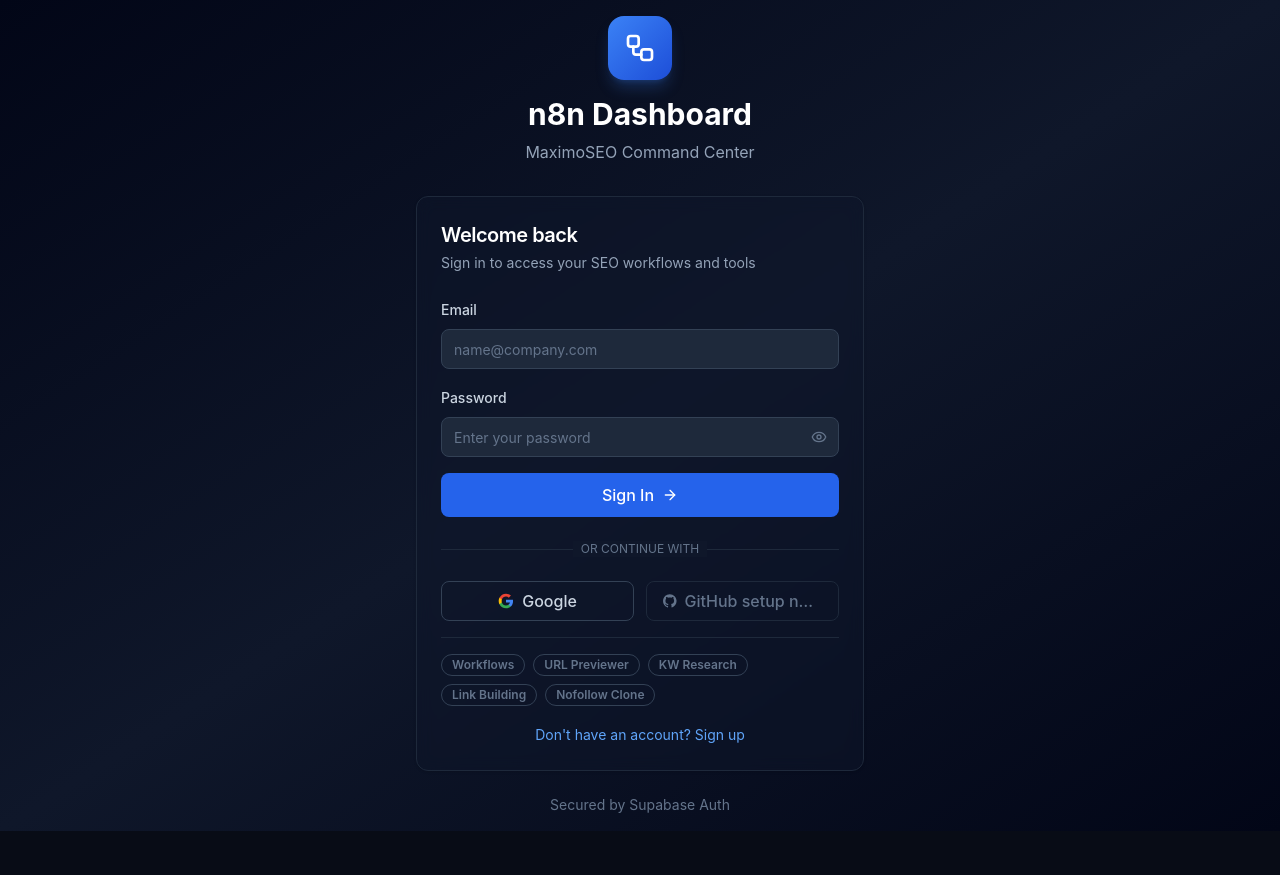
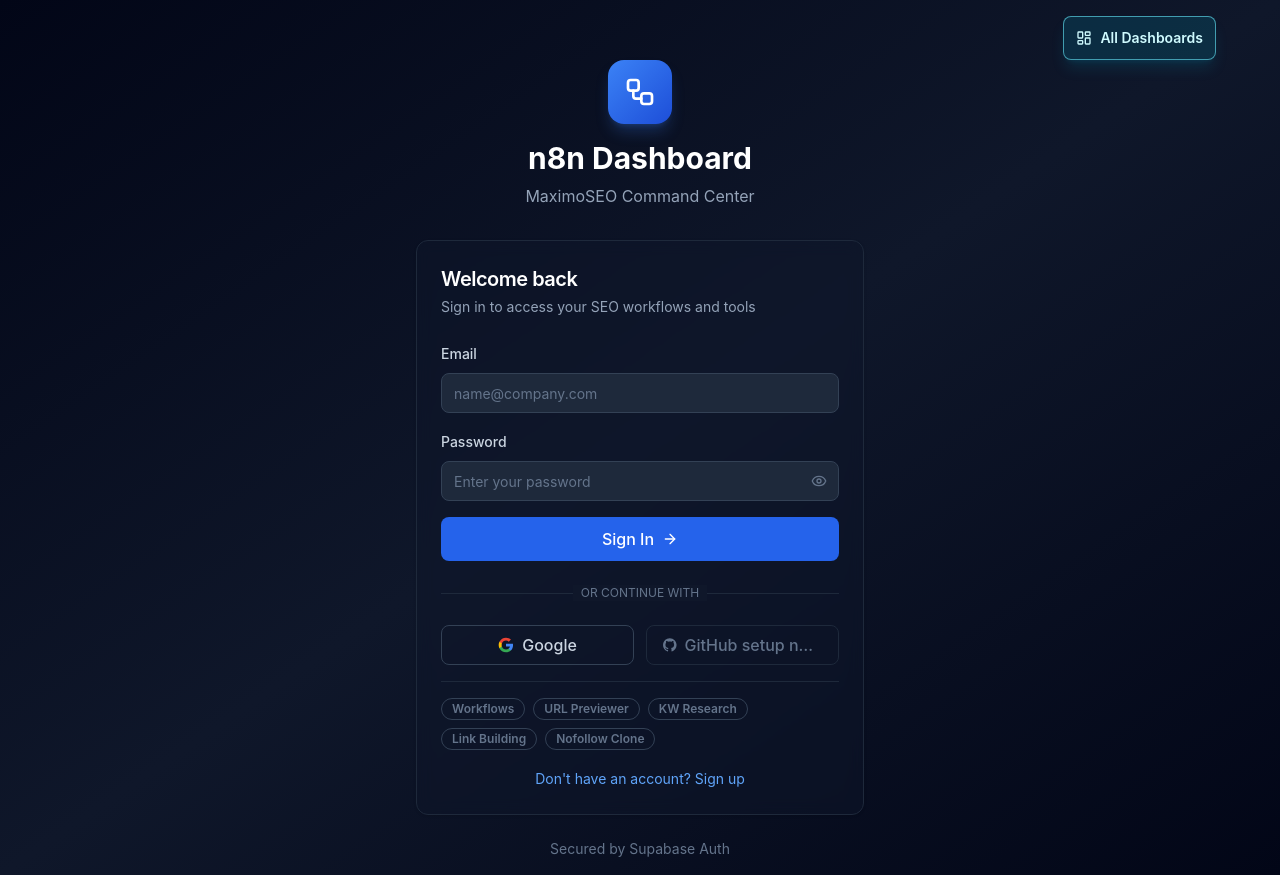
Before and after one commit to maximoseo/n8n-dashboard, a Next.js app: page /login in a window 1280 px wide. Before the commit the page ends 831 px from the top, so only its background shows below. Built offline with nearby package versions, Linux system fonts and the light colour scheme; no server answers.

Commit message:
Harden dashboard navigation and docs secrets

```diff
--- a/render.yaml
+++ b/render.yaml
@@ -10,5 +10,5 @@
       - key: NEXT_PUBLIC_SUPABASE_URL
         value: https://wtpczvyupmavzrxisvcm.supabase.co
       - key: NEXT_PUBLIC_SUPABASE_ANON_KEY
-        value: eyJhbGciOiJIUzI1NiIsInR5cCI6IkpXVCJ9.eyJpc3MiOiJzdXBhYmFzZSIsInJlZiI6Ind0cGN6dnl1cG1hdnpyeGlzdmNtIiwicm9sZSI6ImFub24iLCJpYXQiOjE3Njg3MjEyOTgsImV4cCI6MjA4NDI5NzI5OH0.-_AP23-lVz_v3HPrqp4HfN4_QJZ_0zklfyRb9tSeTk4
+        sync: false
     autoDeploy: true
--- a/src/app/login/page.tsx
+++ b/src/app/login/page.tsx
@@ -8,7 +8,7 @@
 import { Card, CardContent, CardDescription, CardHeader, CardTitle } from '@/components/ui/card'
 import { Badge } from '@/components/ui/badge'
 import { useAuth } from '@/hooks/useAuth'
-import { Workflow, Eye, EyeOff, ArrowRight } from 'lucide-react'
+import { Workflow, Eye, EyeOff, ArrowRight, LayoutDashboard } from 'lucide-react'
 
 const isGithubOAuthEnabled = process.env.NEXT_PUBLIC_ENABLE_GITHUB_OAUTH === 'true'
 
@@ -58,7 +58,21 @@
   }
 
   return (
-    <div className="min-h-screen flex items-center justify-center bg-gradient-to-br from-slate-950 via-slate-900 to-slate-950 p-4">
+    <div className="min-h-screen bg-gradient-to-br from-slate-950 via-slate-900 to-slate-950 p-4">
+      <div className="mx-auto flex w-full max-w-6xl justify-end">
+        <a
+          href="https://dashboards-panel.maximo-seo.ai/"
+          className="inline-flex min-h-11 items-center justify-center gap-2 rounded-lg border border-cyan-300/60 bg-cyan-500/15 px-3 text-sm font-semibold text-cyan-100 shadow-lg shadow-cyan-500/15 transition-colors hover:bg-cyan-400/20 hover:text-white"
+          aria-label="Back to all dashboards"
+          title="Back to all dashboards"
+        >
+          <LayoutDashboard className="h-4 w-4" />
+          <span className="hidden sm:inline">All Dashboards</span>
+          <span className="sm:hidden">Dashboards</span>
+        </a>
+      </div>
+
+      <div className="flex min-h-[calc(100vh-4.75rem)] items-center justify-center">
       <div className="w-full max-w-md">
         <div className="text-center mb-8">
           <div className="inline-flex items-center justify-center w-16 h-16 rounded-2xl bg-gradient-to-br from-blue-500 to-blue-700 mb-4 shadow-lg shadow-blue-500/25">
@@ -225,6 +239,7 @@
           Secured by Supabase Auth
         </p>
       </div>
+      </div>
     </div>
   )
 }
--- a/src/components/header.tsx
+++ b/src/components/header.tsx
@@ -27,6 +27,16 @@
       </div>
 
       <div className="flex items-center gap-2 sm:gap-3">
+        <a
+          href="https://dashboards-panel.maximo-seo.ai/"
+          className="inline-flex min-h-11 items-center justify-center rounded-lg border border-cyan-300/60 bg-cyan-500/15 px-3 text-sm font-semibold text-cyan-100 shadow-lg shadow-cyan-500/15 transition-colors hover:bg-cyan-400/20 hover:text-white"
+          aria-label="Back to all dashboards"
+          title="Back to all dashboards"
+        >
+          <span className="hidden sm:inline">All Dashboards</span>
+          <span className="sm:hidden">All</span>
+        </a>
+
         <Button
           variant="ghost"
           size="sm"
```
Also changed, not shown: 2 other files (tests, documents, lock files or other folders).
